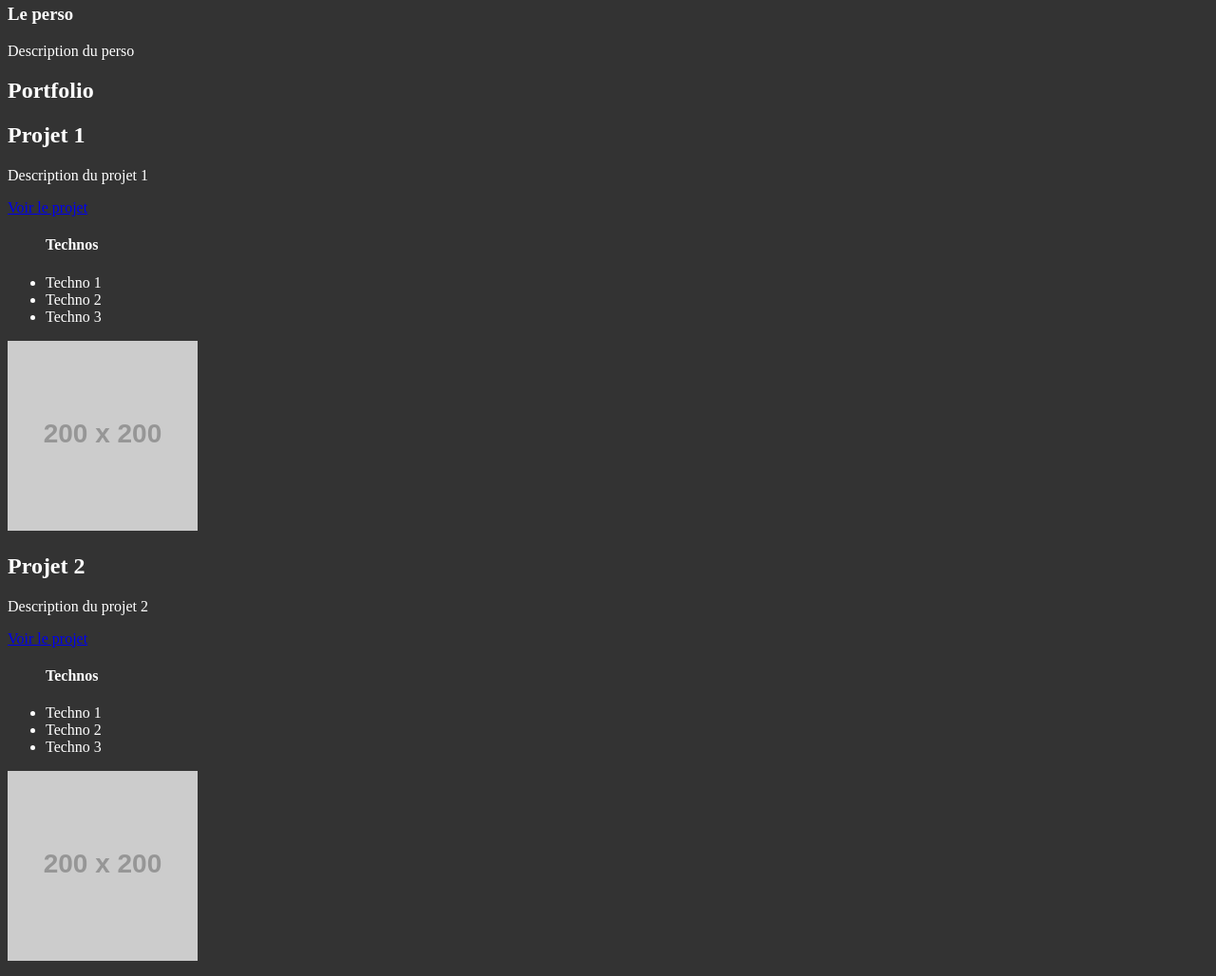
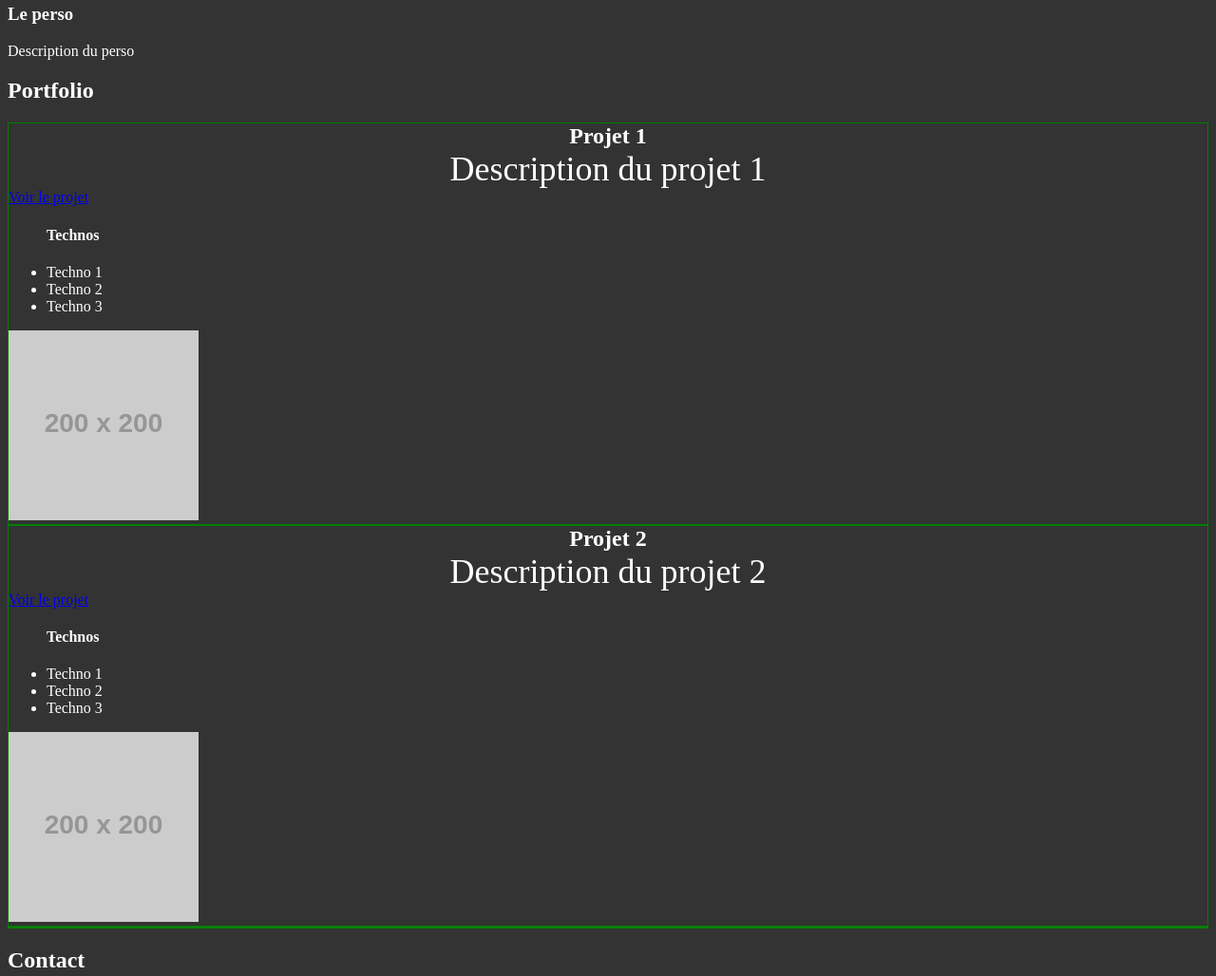
Before and after one commit to padubrulle/mysite, a plain HTML site: page index.html in a window 1280 px wide. Shown: the part 820-1848 px from the top of the page at 95% size. Drawn offline with Linux system fonts and the light colour scheme; placeholder pictures from the web are drawn by us.

Commit message:
Started project_card design

```diff
--- a/style/style.css
+++ b/style/style.css
@@ -76,3 +76,23 @@ body{
 section{
     display: block;
 }
+
+.project_card{
+    position: relative;
+    align-items: center;
+    border: green 1px solid;
+    height: auto;
+    width: auto;
+}
+
+.project_card h1{
+    margin: auto;
+    text-align: center;
+
+}
+
+.project_card p{
+    font-size: 36px;
+    margin: auto;
+    text-align: center;
+}
```
